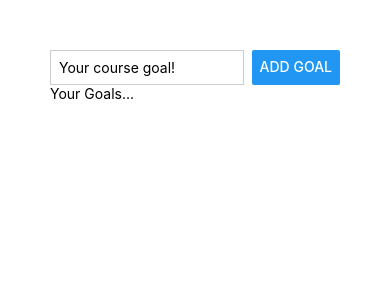
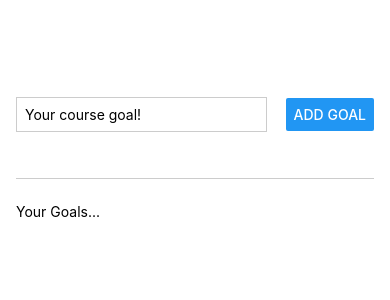
Before and after one commit to danish-faisal/ReactNativeCrashCourse, a React Native app: screen / in a window 390 px wide. Shown: the top 300 px of the page. Built offline with nearby package versions, Linux system fonts and the light colour scheme.

Commit message:
Improving the app's layout

```diff
--- a/App.js
+++ b/App.js
@@ -7,7 +7,7 @@
         <TextInput style={styles.textInput} placeholder='Your course goal!'/>
         <Button title='Add Goal'/>
       </View>
-      <View>
+      <View style={styles.goalsContainer}>
         <Text>Your Goals...</Text>
       </View>
     </View>
@@ -16,17 +16,27 @@
 
 const styles = StyleSheet.create({
   appContainer: {
-    padding: 50
+    flex: 1,
+    paddingTop: 50,
+    paddingHorizontal: 16
   },
   inputContainer: {
+    flex: 1,
     flexDirection: 'row',
-    justifyContent: 'space-between'
+    justifyContent: 'space-between',
+    alignItems: 'center',
+    marginBottom: 24,
+    borderBottomWidth: 1,
+    borderBottomColor: '#ccc'
   },
   textInput: {
     borderWidth: 1,
     borderColor: '#ccc',
-    width: '80%',
+    width: '70%',
     marginRight: 8,
     padding: 8
+  },
+  goalsContainer: {
+    flex: 5
   }
 });
```
